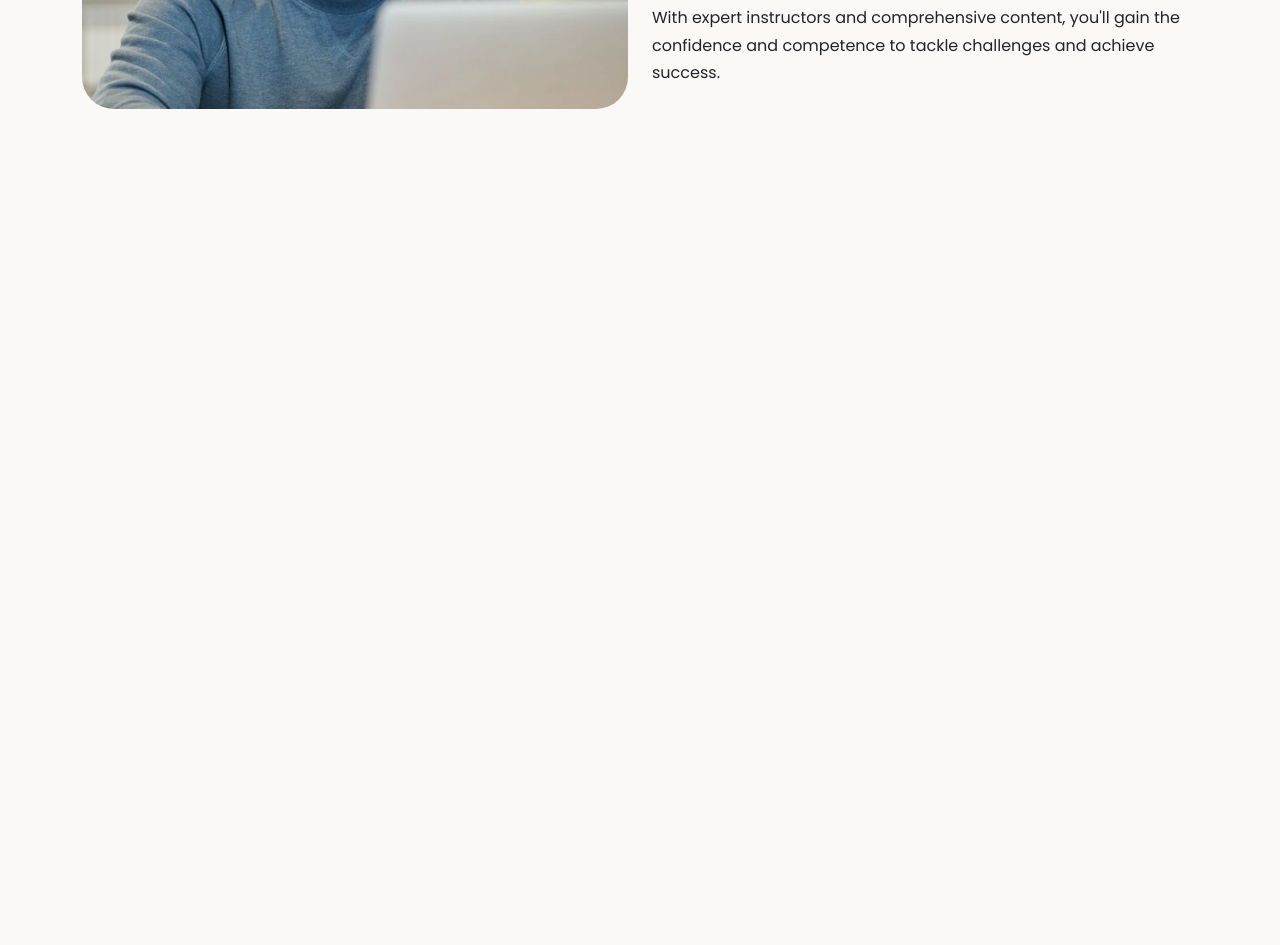
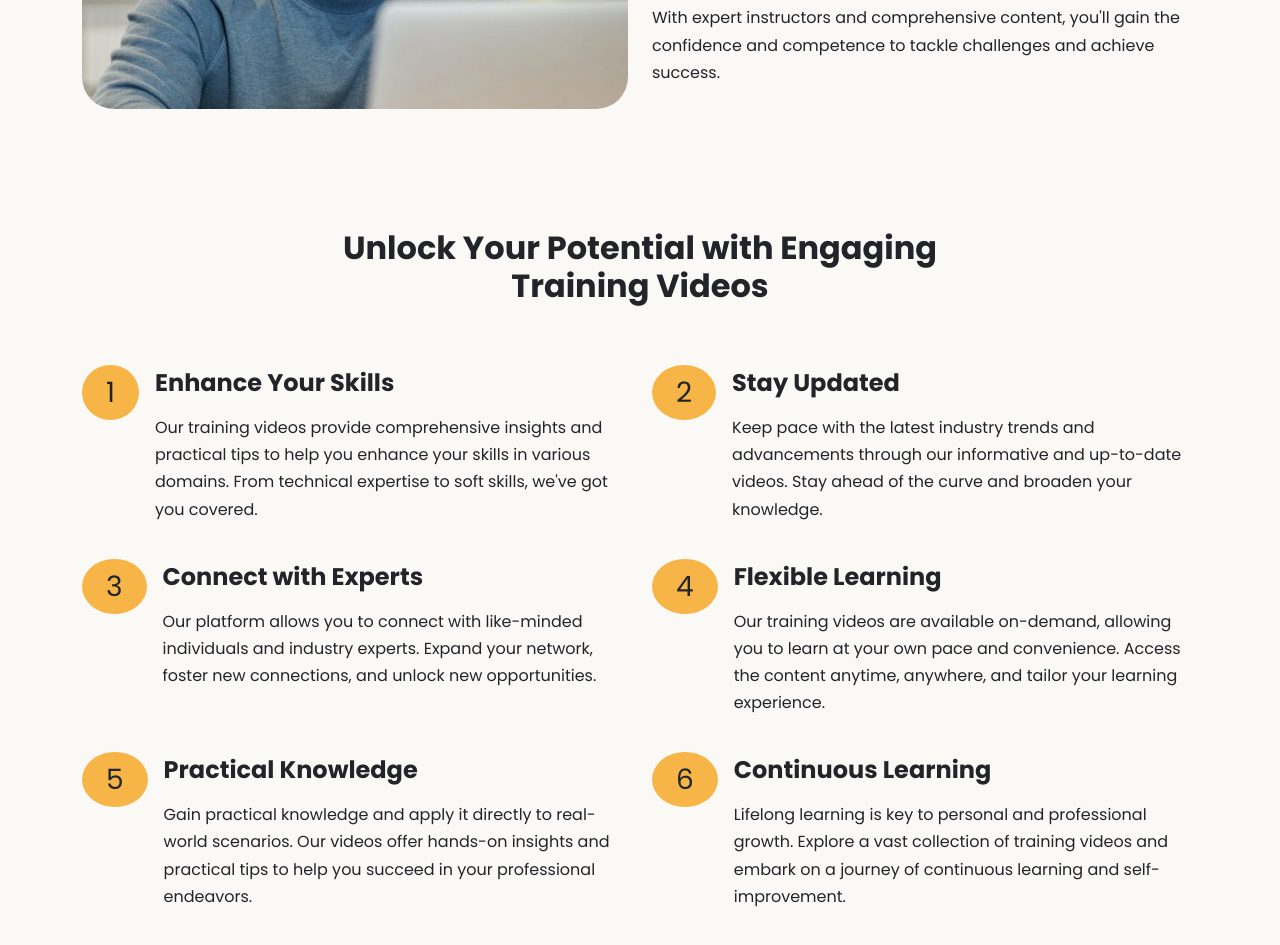
Before and after one commit to imran-farooq7/corso, a Next.js app: page / in a window 1280 px wide. Shown: the part 2080-3025 px from the top of the page. Before the commit the page ends 2309 px from the top, so only its background shows below. Built offline with nearby package versions, Linux system fonts and the light colour scheme.

Commit message:
Discover component completed

```diff
--- a/app/components/Discover.tsx
+++ b/app/components/Discover.tsx
@@ -1,4 +1,5 @@
 import Image from "next/image";
+import Points from "./Points";
 
 const Discover = () => {
 	return (
@@ -35,6 +36,7 @@
 					</div>
 				</div>
 			</div>
+			<Points />
 		</section>
 	);
 };
--- /dev/null
+++ b/app/components/Point.tsx
@@ -0,0 +1,21 @@
+interface Props {
+	number: number;
+	heading: string;
+	description: string;
+}
+const Point = ({ description, heading, number }: Props) => {
+	return (
+		<div className="d-flex gap-3">
+			<div className="number">
+				<span className="bg-primary py-2 px-4 fs-3 rounded-circle">
+					{number}
+				</span>
+			</div>
+			<div>
+				<h3 className="fs-4">{heading}</h3>
+				<p>{description}</p>
+			</div>
+		</div>
+	);
+};
+export default Point;
--- /dev/null
+++ b/app/components/Points.tsx
@@ -0,0 +1,61 @@
+import Point from "./Point";
+
+const Points = () => {
+	return (
+		<section className="points pt-6">
+			<div className="container">
+				<div className="row text-center">
+					<div className="col-md-8 offset-md-2">
+						<h2>Unlock Your Potential with Engaging Training Videos</h2>
+					</div>
+				</div>
+				<div className="row mt-5">
+					<div className="col-md-6 mb-4">
+						<Point
+							heading="Enhance Your Skills"
+							number={1}
+							description="Our training videos provide comprehensive insights and practical tips to help you enhance your skills in various domains. From technical expertise to soft skills, we've got you covered."
+						/>
+					</div>
+					<div className="col-md-6 mb-4">
+						<Point
+							heading="Stay Updated"
+							number={2}
+							description="Keep pace with the latest industry trends and advancements through our informative and up-to-date videos. Stay ahead of the curve and broaden your knowledge."
+						/>
+					</div>
+					<div className="col-md-6 mb-4">
+						<Point
+							heading="Connect with Experts"
+							number={3}
+							description="Our platform allows you to connect with like-minded individuals and industry experts. Expand your network, foster new connections, and unlock new opportunities."
+						/>
+					</div>
+					<div className="col-md-6 mb-4">
+						<Point
+							heading="Flexible Learning"
+							number={4}
+							description="Our training videos are available on-demand, allowing you to learn at your own pace and convenience. Access the content anytime, anywhere, and tailor your learning experience."
+						/>
+					</div>
+					<div className="col-md-6 mb-4">
+						<Point
+							heading="Practical Knowledge"
+							number={5}
+							description="Gain practical knowledge and apply it directly to real-world scenarios. Our videos offer hands-on insights and practical tips to help you succeed in your professional endeavors."
+						/>
+					</div>
+					<div className="col-md-6 mb-4">
+						<Point
+							heading="Continuous Learning
+"
+							number={6}
+							description="Lifelong learning is key to personal and professional growth. Explore a vast collection of training videos and embark on a journey of continuous learning and self-improvement."
+						/>
+					</div>
+				</div>
+			</div>
+		</section>
+	);
+};
+export default Points;
```
